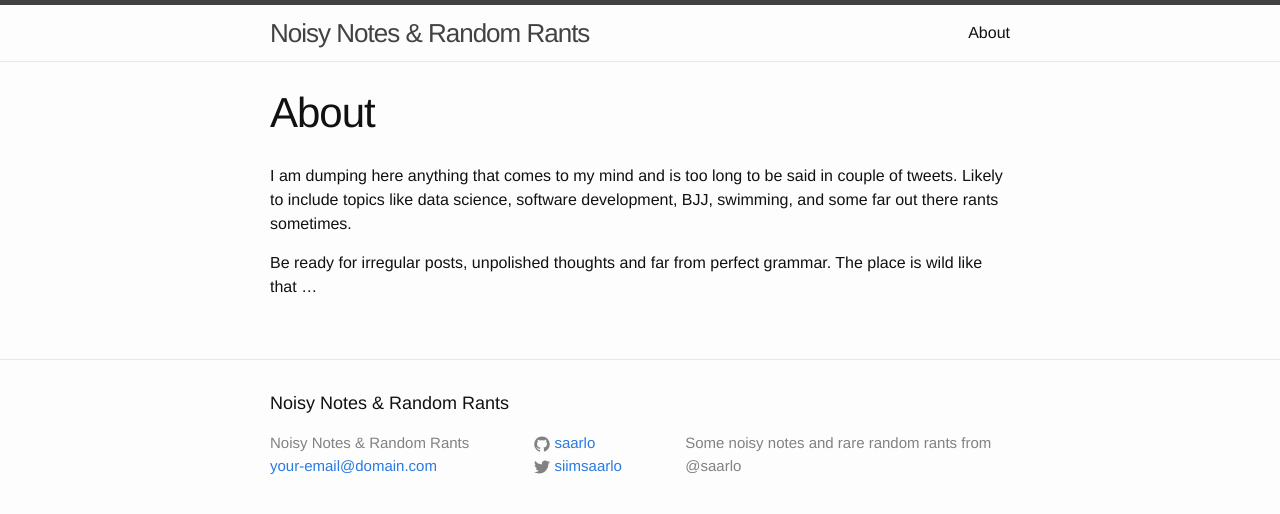
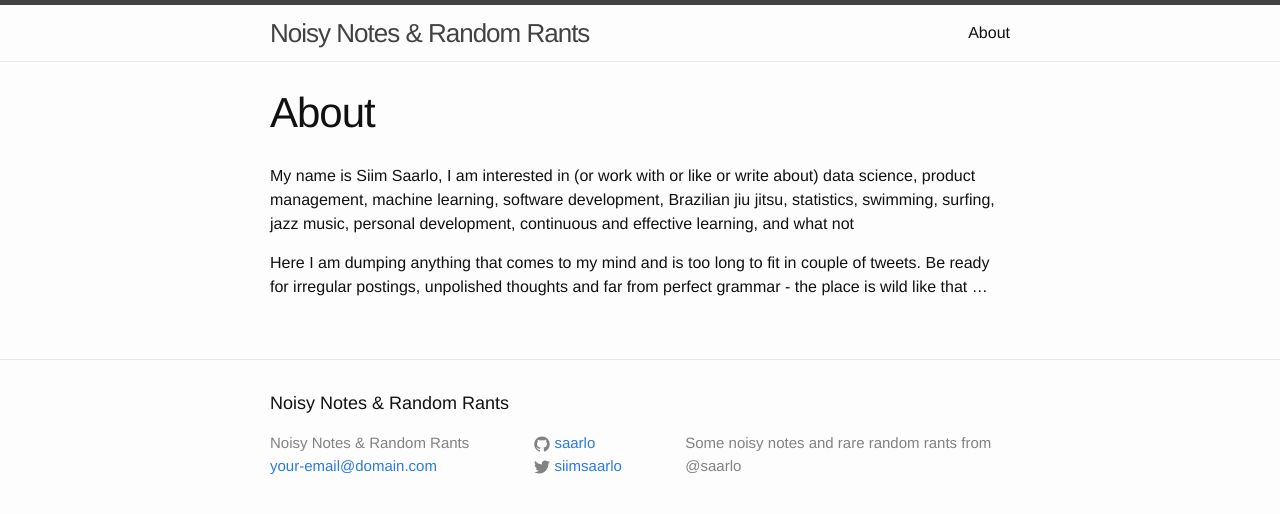
Before and after one commit to saarlo/saarlo.github.io, a Jekyll site: the page built from about.md, in a window 1280 px wide. Shown: the top 514 px of the page. Built offline with Jekyll 4.4.1, drawn with Linux system fonts in a browser that asks for light colours.

Commit message:
updated about page

```diff
--- a/about.md
+++ b/about.md
@@ -4,6 +4,6 @@ title: About
 permalink: /about/
 ---
 
-I am dumping here anything that comes to my mind and is too long to be said in couple of tweets. Likely to include topics like data science, software development, BJJ, swimming, and some far out there rants sometimes.
+My name is Siim Saarlo, I am interested in (or work with or like or write about) data science, product management, machine learning, software development, Brazilian jiu jitsu, statistics, swimming, surfing, jazz music, personal development, continuous and effective learning, and what not
 
-Be ready for irregular posts, unpolished thoughts and far from perfect grammar. The place is wild like that ...
+Here I am dumping anything that comes to my mind and is too long to fit in couple of tweets. Be ready for irregular postings, unpolished thoughts and far from perfect grammar - the place is wild like that ...
```
